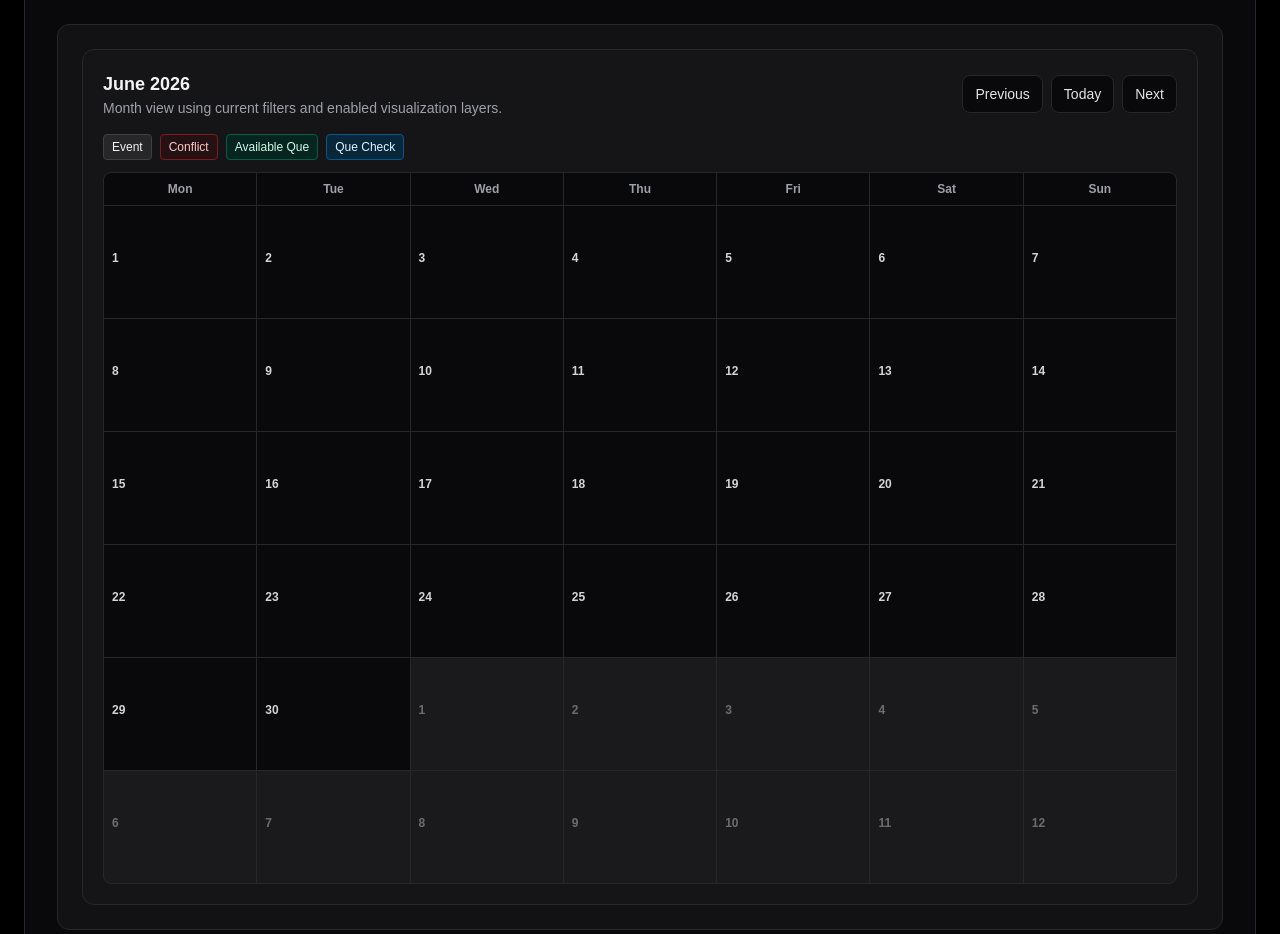
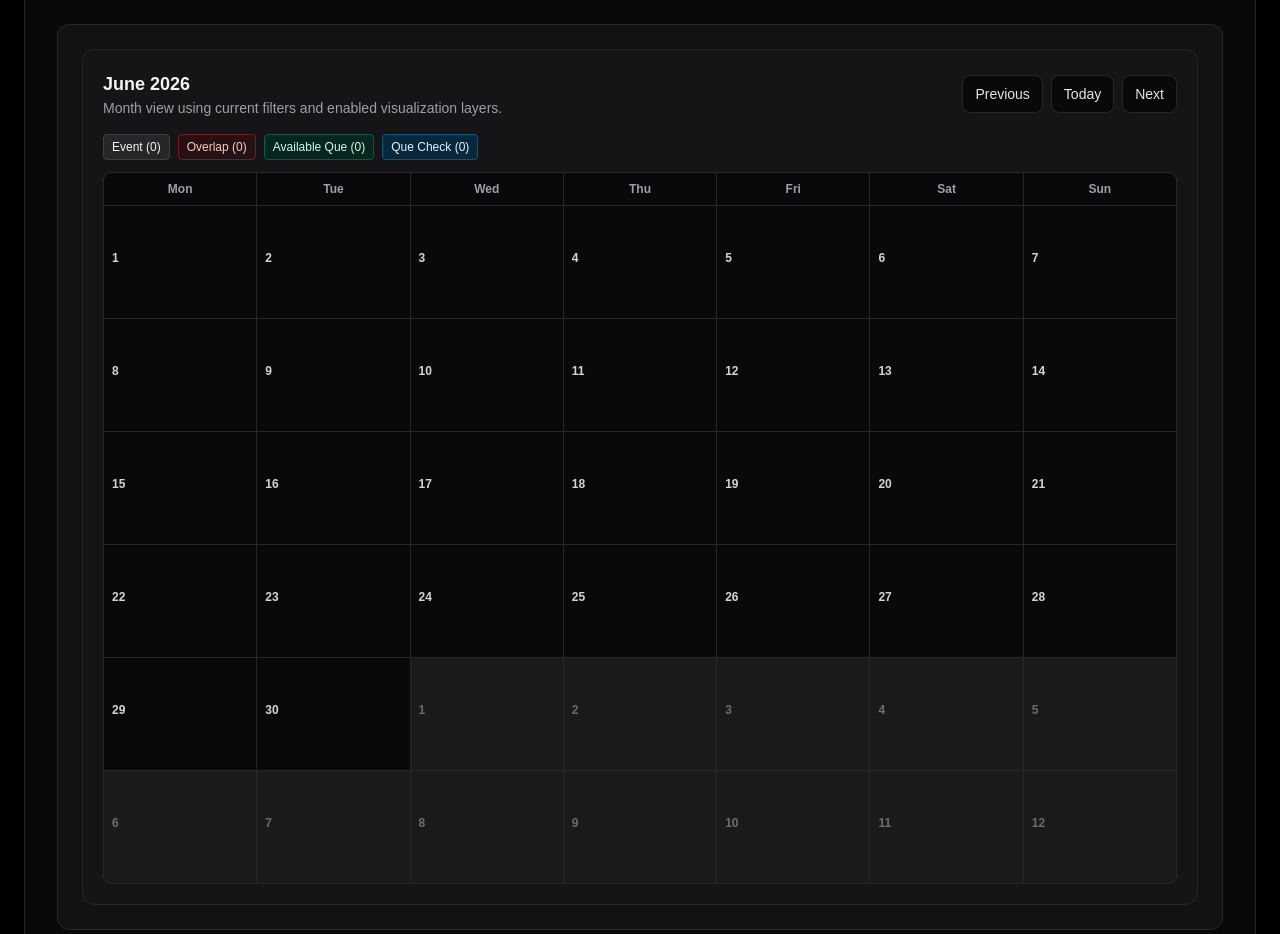
Before and after one commit to puritvs/lazy-teamup, a Next.js app: page / in a window 1280 px wide. Shown: the part 1260-2194 px from the top of the page. Built offline with nearby package versions, Linux system fonts and the light colour scheme.

Commit message:
update month navigation legend

```diff
--- a/features/calendar-view/components/CalendarMonthView.tsx
+++ b/features/calendar-view/components/CalendarMonthView.tsx
@@ -167,7 +167,14 @@ export function CalendarMonthView({
   const selectedItems = selectedDate
     ? (itemsByDate.get(selectedDate) ?? [])
     : [];
-
+  const eventCount = events.length;
+  const conflictCount = highlightedEventIds.size;
+  const availableQueCount = visualItems.filter(
+    (item) => item.type === "available-que",
+  ).length;
+  const queCheckCount = visualItems.filter(
+    (item) => item.type === "que-check",
+  ).length;
   return (
     <section className="rounded-xl border border-zinc-800 bg-zinc-900/60 p-5">
       <div className="mb-4 flex flex-col gap-3 sm:flex-row sm:items-center sm:justify-between">
@@ -209,16 +216,16 @@ export function CalendarMonthView({
 
       <div className="mb-3 flex flex-wrap gap-2 text-xs">
         <span className="rounded border border-zinc-700 bg-zinc-800 px-2 py-1 text-zinc-100">
-          Event
+          Event ({eventCount})
         </span>
         <span className="rounded border border-red-900 bg-red-950/30 px-2 py-1 text-red-200">
-          Conflict
+          Overlap ({conflictCount})
         </span>
         <span className="rounded border border-emerald-800 bg-emerald-950/70 px-2 py-1 text-emerald-100">
-          Available Que
+          Available Que ({availableQueCount})
         </span>
         <span className="rounded border border-sky-800 bg-sky-950/70 px-2 py-1 text-sky-100">
-          Que Check
+          Que Check ({queCheckCount})
         </span>
       </div>
 
```
